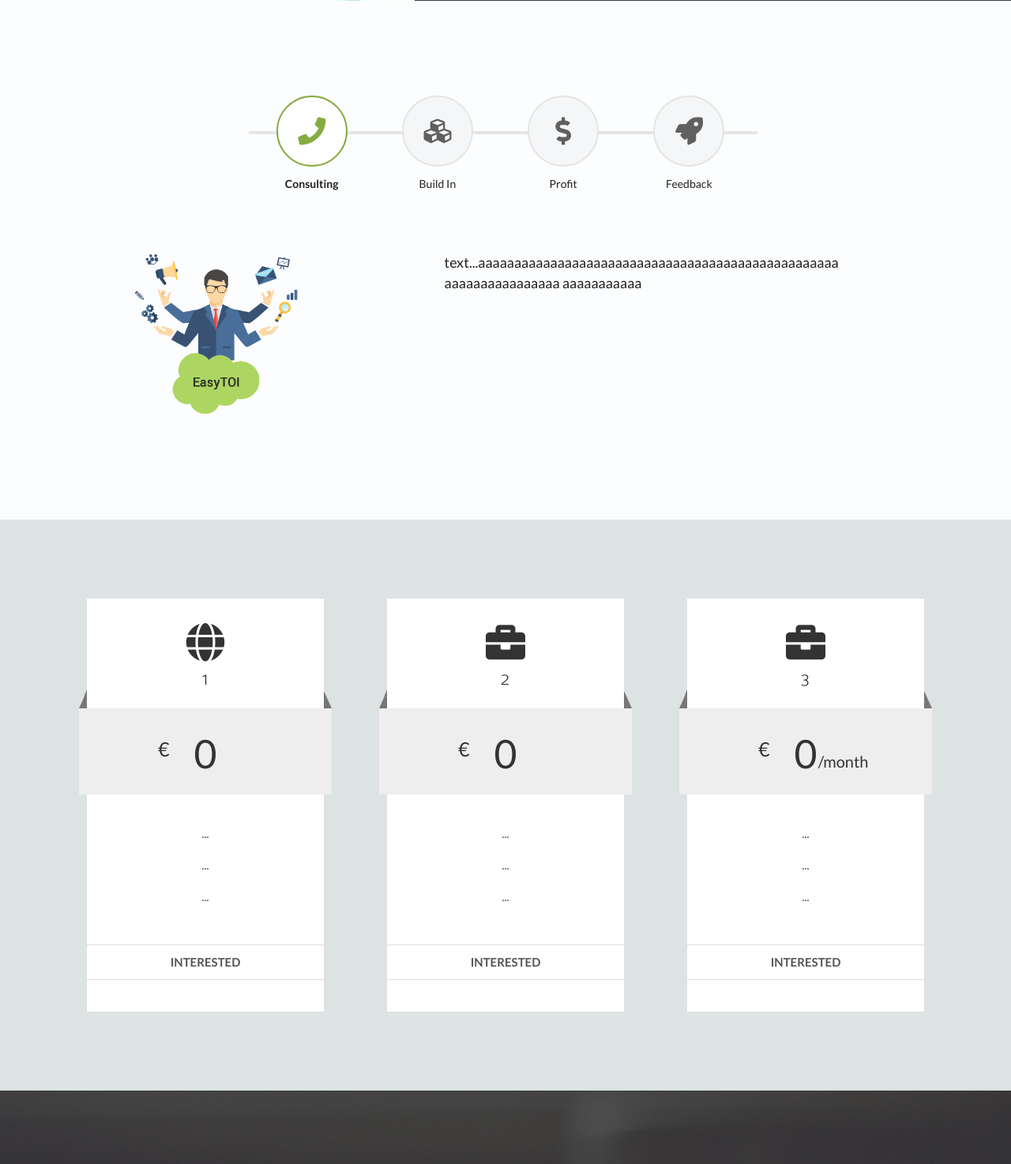
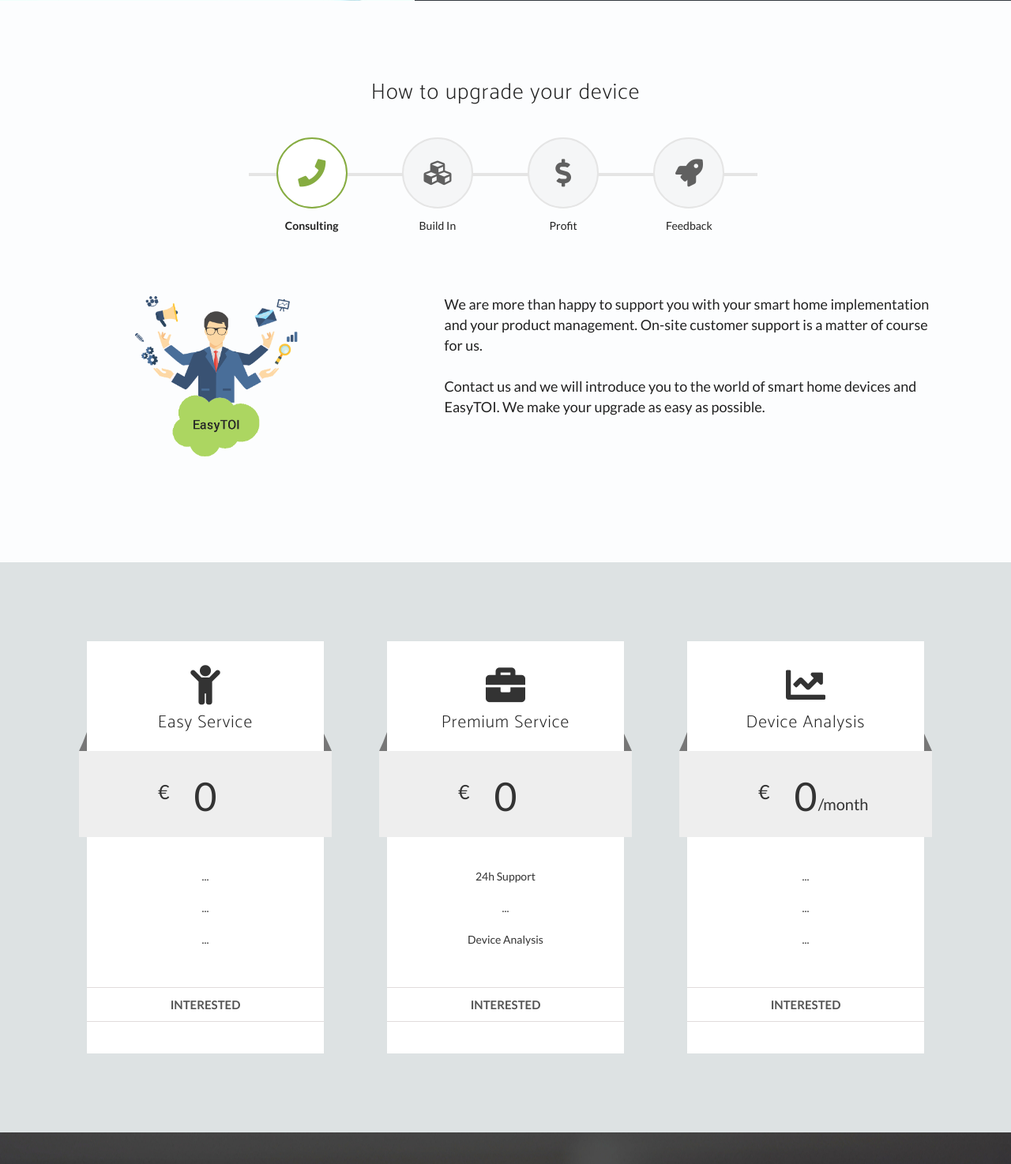
Before and after one commit to chtinnes/easytoi.github.io, a PHP site: page / in a window 1280 px wide. Shown: the part 1884-3358 px from the top of the page at 79% size. Run offline with PHP 8.4, Linux system fonts and the light colour scheme; some libraries are stand-ins or nearby versions; some web fonts are replaced.

Commit message:
update how description

```diff
--- a/css/custom.css
+++ b/css/custom.css
@@ -740,7 +740,7 @@ input[type=checkbox]:checked+label {
 	padding: 0;
 	position: relative;
 	max-width: 650px;
-	margin: 20px auto 26px;
+	margin: 40px auto 26px;
 	border: none;
 	z-index: 0;
 }
@@ -870,3 +870,20 @@ input[type=checkbox]:checked+label {
 		text-align: center;
 	}
 }
+
+.img-easytoi-connect {
+	padding: 40px;
+    width: 800px;
+    height: 390px;
+    margin-bottom: 50px;
+}
+
+.input-container-2 {
+	width: 850px;
+    max-width: 100%;
+    margin: 20px auto 25px auto;
+}
+
+.center-align {
+	text-align: center;
+}
--- a/index.html
+++ b/index.html
@@ -216,8 +216,19 @@
 	<!-- Start how section -->
     <section id="how">
         <div class="container">
+            <!-- Start Easytoi connects
+            <div class="row input-container-2">
+                <div class="col-xs-12">
+                    <h3 class="center-align">EasyTOI - installed in the device instead of intermediate devices</h3>
+                    <img class="img-easytoi-connect" src="./img/Easytoi-Connect.png" alt="Sell your smart home device">
+                </div>
+            </div>
+            <!-- End Easytoi connects -->
+
+            <!-- Start how to upgrade -->
             <div class="row">
                 <div class="col-xs-12">
+                <h3 class="center-align">How to upgrade your device</h3>
                      <!-- Nav steps -->
 			         <ul class="nav nav-tabs process-model more-icon-preocess" role="tablist">
 	                     <li role="presentation" class="active">
@@ -256,7 +267,8 @@
                                   <img class="sell-easytoi-device" src="./img/consulting-easytoi.png" alt="Sell your smart home device">
                               </div>
                               <div class="col-sm-7">
-                                  <p>text...aaaaaaaaaaaaaaaaaaaaaaaaaaaaaaaaaaaaaaaaaaaaaaaaaa aaaaaaaaaaaaaaaa aaaaaaaaaaa</p>
+                                  <p>We are more than happy to support you with your smart home implementation and your product management. On-site customer support is a matter of course for us.
+                                  <br/><br/>Contact us and we will introduce you to the world of smart home devices and EasyTOI. We make your upgrade as easy as possible.</p>
                              </div>
                           </div>
 			             </div>
@@ -269,7 +281,11 @@
                                   <img class="sell-easytoi-device" src="./img/buildin-easytoi.png" alt="Sell your smart home device">
                               </div>
                               <div class="col-sm-7">
-                                  <p>text...aaaaaaaaaaaaaaaaaaaaaaaaaaaaaaaaaaaaaaaaaaaaaaaaaa aaaaaaaaaaaaaaaa aaaaaaaaaaa</p>
+                                  <p>Just install our EasyTOI board in your product.
+                                  Every function of your product is coupled to a pin on the board
+                                  and your product can access our cloud via WIFI.
+                                  Our cloud provides everything necessary for your product to interact with a smart home.
+                                  <br/><br/>There is no more work for you to take care of.</p>
                              </div>
                           </div>
 			             </div>
@@ -297,7 +313,8 @@
                                   <img class="sell-easytoi-device" src="./img/feedback-easytoi.png" alt="Sell your smart home device">
                               </div>
                               <div class="col-sm-7">
-                                  <p>text...aaaaaaaaaaaaaaaaaaaaaaaaaaaaaaaaaaaaaaaaaaaaaaaaaa aaaaaaaaaaaaaaaa aaaaaaaaaaa</p>
+                                  <p>When is your device used? How and for how long is it used? What do your customers like and expect from your product?
+                                  <br/><br/>We offer you a wide range of analysis options to improve your product. EasyTOI connects you with your customers</p>
                              </div>
                           </div>
 			          </div>
@@ -305,6 +322,7 @@
 			      </div>
                 </div>
             </div>
+            <!-- End how to upgrade -->
         </div>
     </section>
     <!-- End how section -->
@@ -316,8 +334,8 @@
 		        <div class="col-md-4 col-sm-6">
 		            <div class="pricingTable">
 		                <div class="pricingTable-header">
-		                    <span class="price-icon fa fa-globe text-center"></span>
-		                    <h3 class="title">1</h3>
+		                    <span class="price-icon fa fa-child text-center"></span>
+		                    <h3 class="title">Easy Service</h3>
 		                </div>
 		                <div class="price-value">
 		                    <span class="amount">
@@ -338,7 +356,7 @@
 		            <div class="pricingTable">
 		                <div class="pricingTable-header">
 		                    <span class="price-icon fa fa-briefcase"></span>
-		                    <h3 class="title">2</h3>
+		                    <h3 class="title">Premium Service</h3>
 		                </div>
 		                <div class="price-value">
 		                    <span class="amount">
@@ -347,19 +365,21 @@
 		                    </span>
 		                </div>
 		                <ul class="pricing-content">
-		                  <li>...</li>
+		                  <li>24h Support</li>
                           <li>...</li>
-                          <li>...</li>
+                          <li>Device Analysis</li>
 		                </ul>
 		                <a href="#" class="pricingTable-signup">Interested</a>
 		            </div>
 		        </div>
 
+
+
 		                <div class="col-md-4 col-sm-6">
 		            <div class="pricingTable">
 		                <div class="pricingTable-header">
-		                    <span class="price-icon fa fa-briefcase"></span>
-		                    <h3 class="title">3</h3>
+		                    <span class="price-icon fa fa-chart-line"></span>
+		                    <h3 class="title">Device Analysis</h3>
 		                </div>
 		                <div class="price-value">
 		                    <span class="amount">
--- a/userarea.html
+++ b/userarea.html
@@ -39,7 +39,7 @@
             <a class="nav-link js-scroll-trigger" href="#page-top">
                 <ul class="list-unstyled brand">
                     <li><div class="navbar-brand js-scroll-trigger">EasyTOI</div></li>
-                    <li><span class="slogan">Upgrade Your Device</span></li>
+                    <li><span class="slogan">Build Your Smarthome</span></li>
                 </ul>
             </a>
             <button class="navbar-toggler navbar-toggler-right" type="button"
```
Also changed, not shown: img/Easytoi-Connect.png (added), img/bg-pattern.png (deleted).
